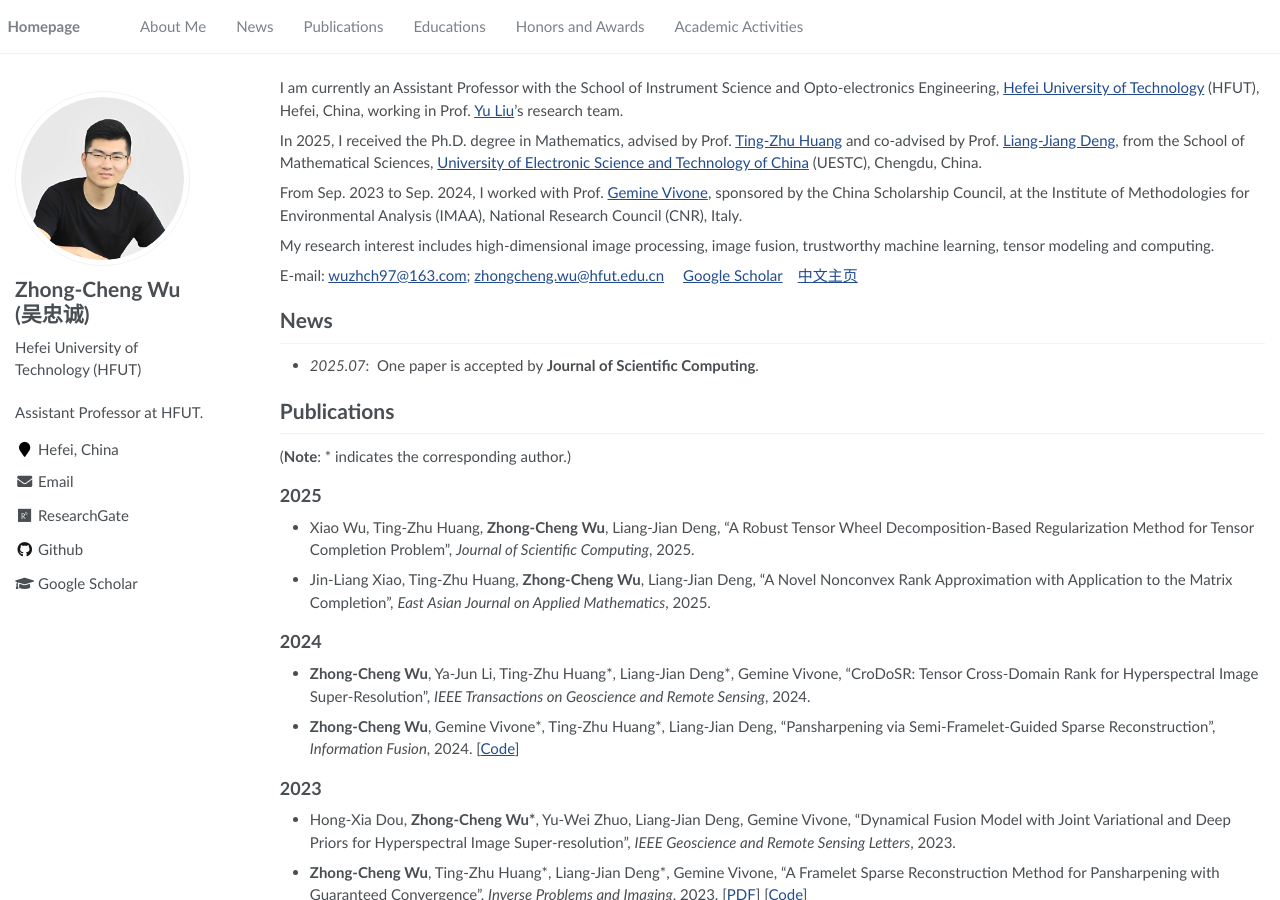
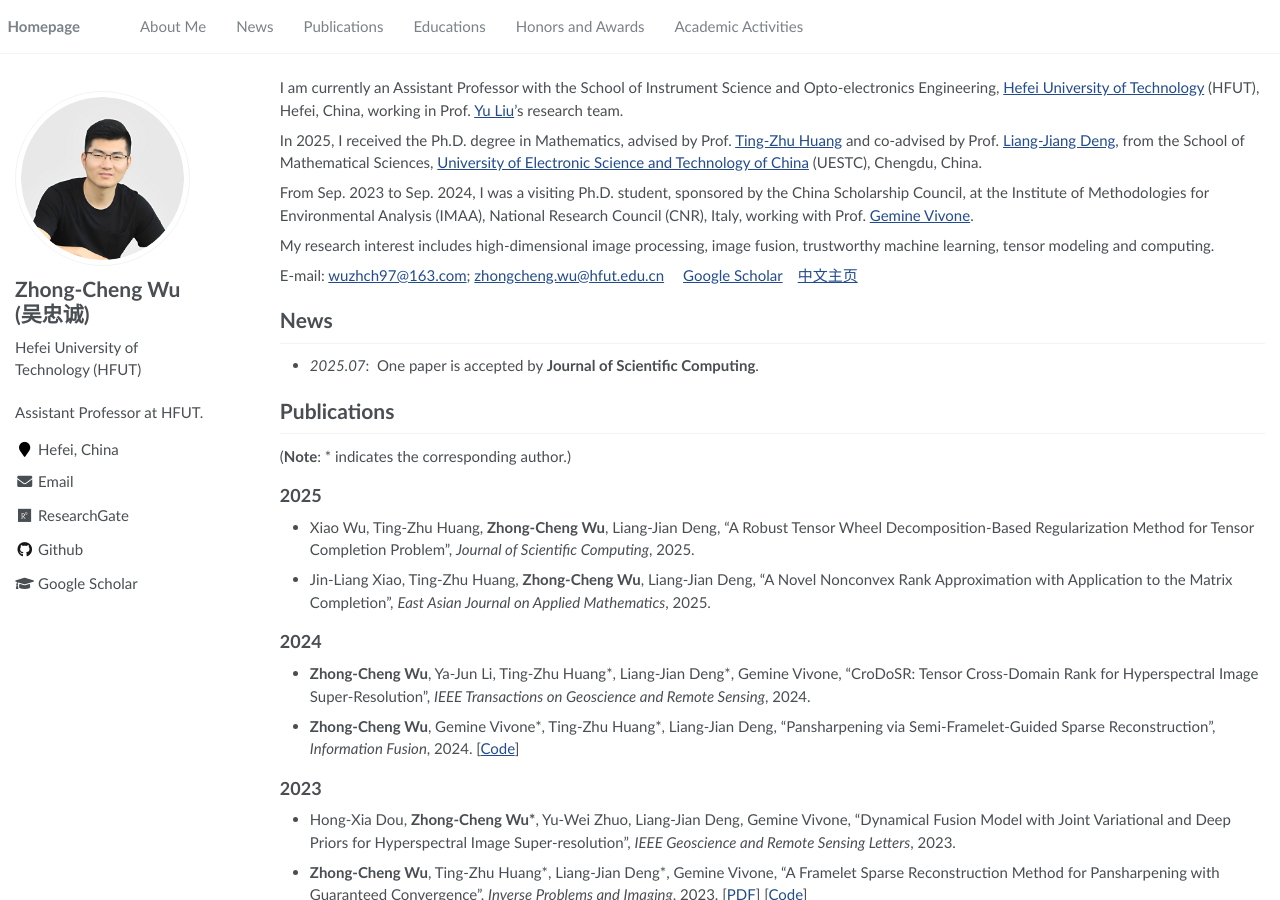
Before and after one commit to zhongchengwu/zhongchengwu.github.io, a Jekyll site: the page built from _pages/about.md, in a window 1280 px wide and 900 px high. Built offline with Jekyll 4.4.1, drawn with Linux system fonts in a browser that asks for light colours.

Commit message:
Update about.md

```diff
--- a/_pages/about.md
+++ b/_pages/about.md
@@ -22,7 +22,7 @@ I am currently an Assistant Professor with the School of Instrument Science and
 
 In 2025, I received the Ph.D. degree in Mathematics, advised by Prof. [Ting-Zhu Huang](http://www.math.uestc.edu.cn/info/1081/2041.htm) and co-advised by Prof. [Liang-Jiang Deng](https://liangjiandeng.github.io/), from the School of Mathematical Sciences, [University of Electronic Science and Technology of China](https://www.uestc.edu.cn/) (UESTC), Chengdu, China.
 
-From Sep. 2023 to Sep. 2024, I worked with Prof. [Gemine Vivone](https://sites.google.com/site/vivonegemine), sponsored by the China Scholarship Council, at the Institute of Methodologies for Environmental Analysis (IMAA), National Research Council (CNR), Italy.
+From Sep. 2023 to Sep. 2024, I was a visiting Ph.D. student, sponsored by the China Scholarship Council, at the Institute of Methodologies for Environmental Analysis (IMAA), National Research Council (CNR), Italy, working with Prof. [Gemine Vivone](https://sites.google.com/site/vivonegemine).
 
 My research interest includes high-dimensional image processing, image fusion, trustworthy machine learning, tensor modeling and computing.
 
```
